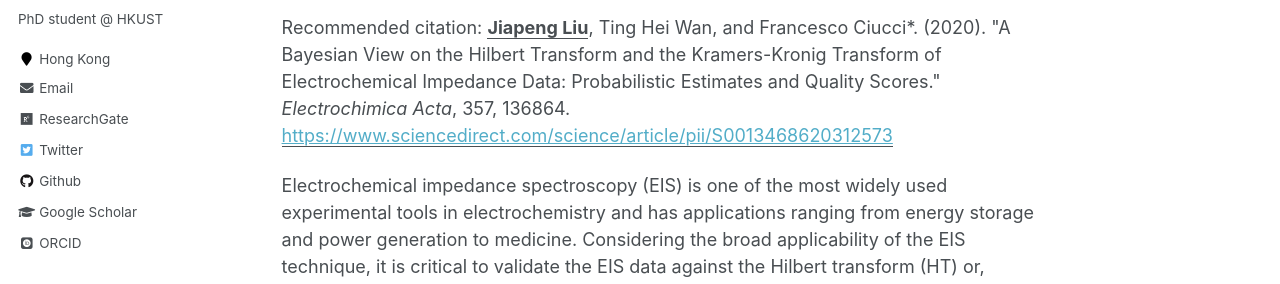
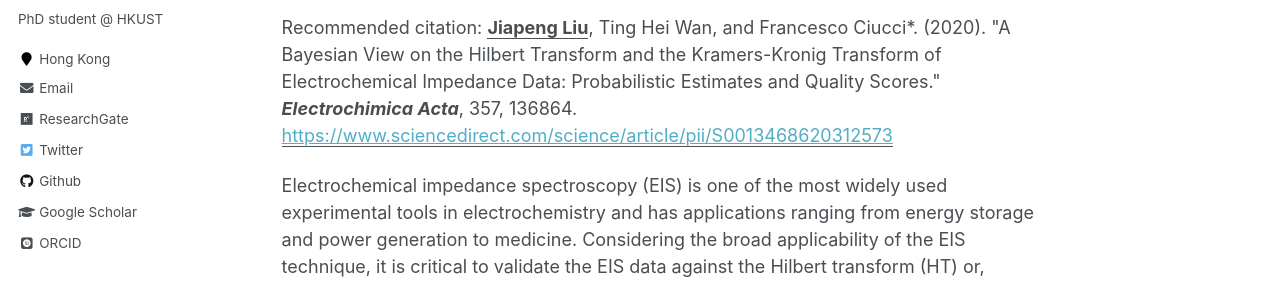
Before and after one commit to jiapeng-liu/jiapeng-liu.github.io, a Jekyll site: the page built from _publications/2020-BHT-DRT-Acta.md, in a window 1280 px wide. Shown: the part 285-569 px from the top of the page. Built offline with Jekyll 4.4.1, drawn with Linux system fonts in a browser that asks for light colours; some web fonts are replaced.

```diff
--- a/_publications/2020-BHT-DRT-Acta.md
+++ b/_publications/2020-BHT-DRT-Acta.md
@@ -6,7 +6,7 @@ excerpt: ''
 date: 2020-08-08
 venue: 'Electrochimica Acta'
 paperurl: 'https://www.sciencedirect.com/science/article/pii/S0013468620312573'
-citation: '<u><b>Jiapeng Liu</b></u>, Ting Hei Wan, and Francesco Ciucci*. (2020). &quot;A Bayesian View on the Hilbert Transform and the Kramers-Kronig Transform of Electrochemical Impedance Data: Probabilistic Estimates and Quality Scores.&quot; <i>Electrochimica Acta</i>, 357, 136864.'
+citation: '<u><b>Jiapeng Liu</b></u>, Ting Hei Wan, and Francesco Ciucci*. (2020). &quot;A Bayesian View on the Hilbert Transform and the Kramers-Kronig Transform of Electrochemical Impedance Data: Probabilistic Estimates and Quality Scores.&quot; <i><b>Electrochimica Acta</b></i>, 357, 136864.'
 ---
 Electrochemical impedance spectroscopy (EIS) is one of the most widely used experimental tools in electrochemistry and has applications ranging from energy storage and power generation to medicine. Considering the broad applicability of the EIS technique, it is critical to validate the EIS data against the Hilbert transform (HT) or, equivalently, the Kramers–Kronig relations. These mathematical relations allow one to assess the self-consistency of obtained spectra. However, the use of validation tests is still uncommon. In the present article, we aim at bridging this gap by reformulating the HT under a Bayesian framework. In particular, we developed the Bayesian Hilbert transform (BHT) method that interprets the HT probabilistically. Leveraging the BHT, we proposed several scores that provide quick metrics for the evaluation of the EIS data quality.
 
```
